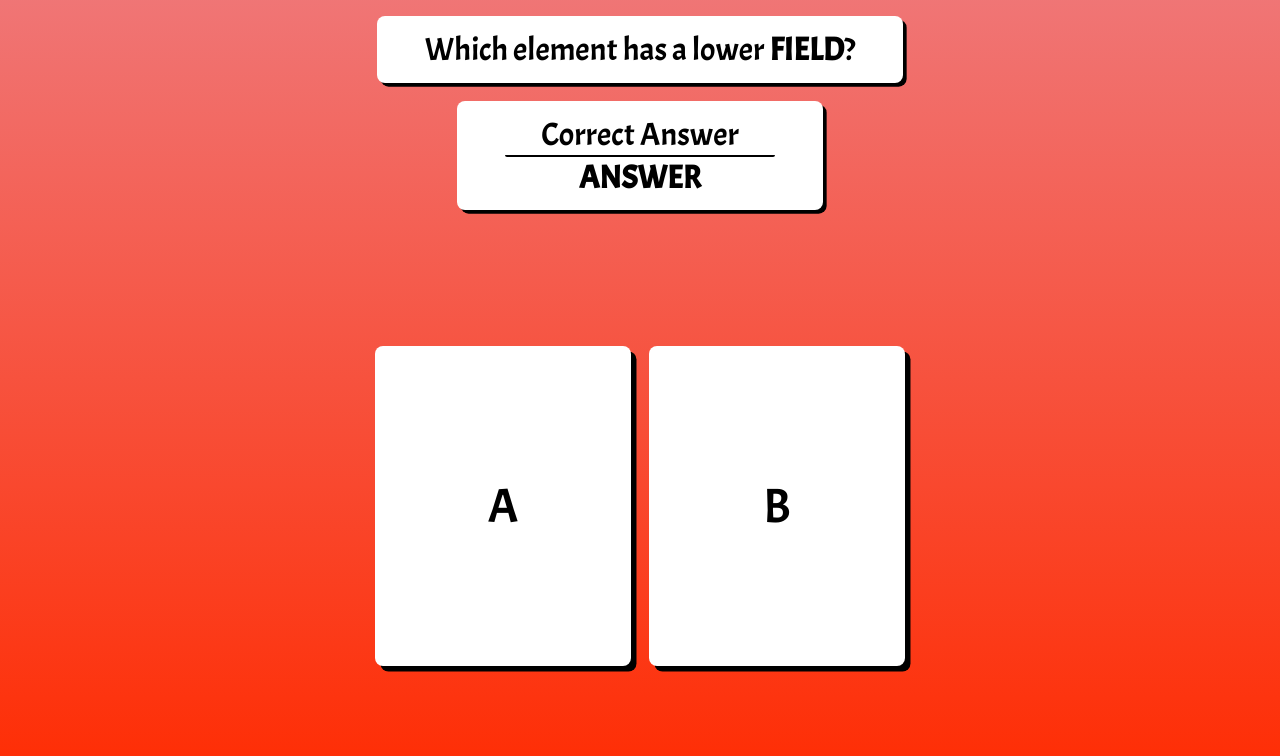
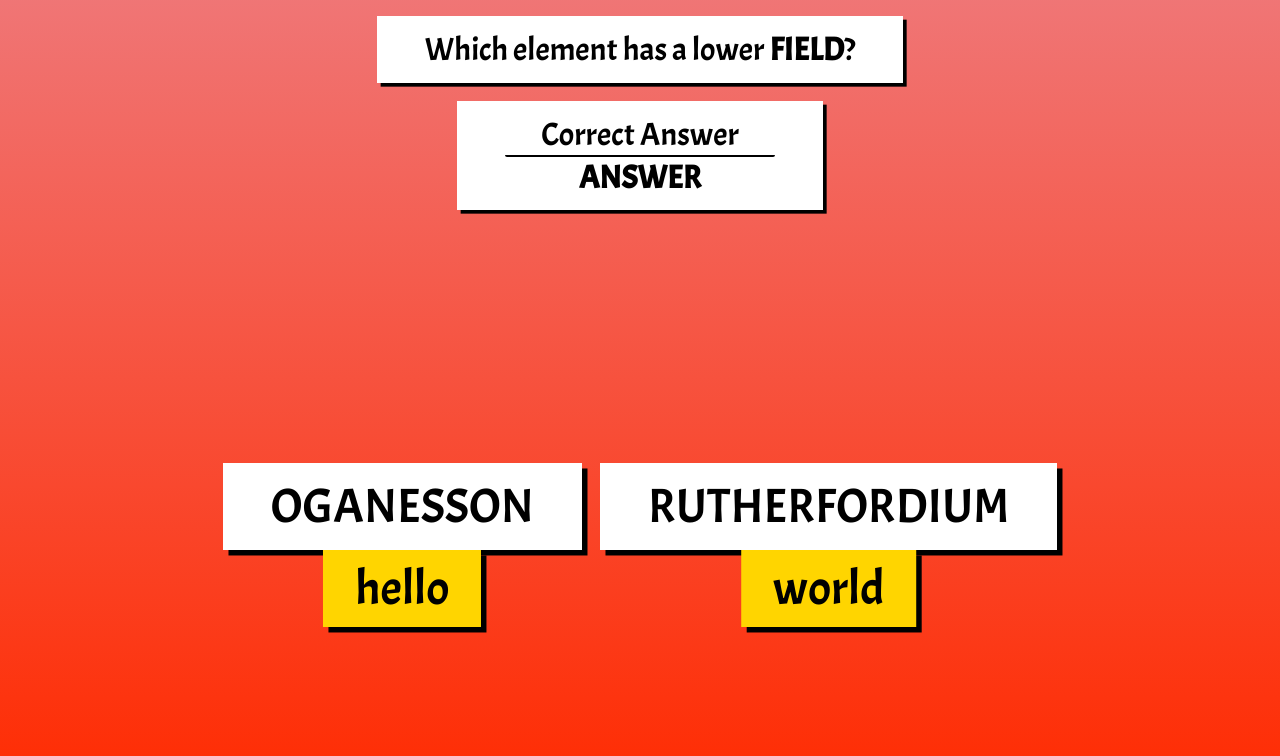
Before and after one commit to clikuki/periodic_table_quiz, a website with bundled scripts: page index.html in a window 1280 px wide. Built offline with nearby package versions, Linux system fonts and the light colour scheme.

Commit message:
fixed overflowing cards + added value msg below compare cards on screen finish

```diff
--- a/index.html
+++ b/index.html
@@ -197,8 +197,8 @@
 				</div>
 				<div class="container horizontal around input">
 					<!-- data-incorrect , data-correct -->
-					<button class="card" data-value="A">A</button>
-					<button class="card" data-value="B">B</button>
+					<button class="card" data-value="A">OGANESSON<span class="card" data-field-value>hello</span></button>
+					<button class="card" data-value="B">RUTHERFORDIUM<span class="card" data-field-value>world</span></button>
 				</div>
 			</section>
 		</div>
--- a/style.css
+++ b/style.css
@@ -9,6 +9,7 @@ body {
   font-style: normal;
 }
 
+/* || BACKGROUNDS */
 .backgrounds {
 	position: relative;
 }
@@ -58,6 +59,7 @@ body[data-result="INCORRECT"] .backgrounds .incorrect {
 	);
 }
 
+/* || CONTAINERS */
 .page-containers {
 	position: relative;
 	display: grid;
@@ -116,9 +118,9 @@ body[data-result="INCORRECT"] .backgrounds .incorrect {
 	gap: 3rem;
 	flex: 1;
 }
+
 :where([data-page="BOOLEAN"], [data-page="COMPARE"]) .input button {
-	width: 16rem;
-	height: 20rem;
+	position: relative;
 	font-size: 3rem;
 	transition: translate 300ms, opacity 1s;
 }
@@ -126,7 +128,20 @@ body[data-result="INCORRECT"] .backgrounds .incorrect {
 	translate: 0 -1rem;
 }
 :where([data-page="BOOLEAN"], [data-page="COMPARE"]) .input [data-incorrect] {
-	opacity: .5;
+	opacity: .8;
+}
+:where([data-page="BOOLEAN"], [data-page="COMPARE"]) .input [data-field-value] {
+	position: absolute;
+	top: 100%;
+	left: 50%;
+	translate: -50%;
+	padding: .5rem 2rem;
+	background-color: hsl(50, 100%, 50%);
+	transition: top 1s, opacity 1s;
+}
+[data-result="NORMAL"] :where([data-page="BOOLEAN"], [data-page="COMPARE"]) .input [data-field-value] {
+	top: 50%;
+	opacity: 0;
 }
 
 [data-page="COMPARE"] [data-comparison="LOWER"] .higher {
@@ -279,9 +294,8 @@ body[data-result="INCORRECT"] .backgrounds .incorrect {
 
 .card {
 	background-color: hsl(0, 100%, 100%);
-	border-radius: .5rem;
 	padding: .8rem 3rem;
-	box-shadow: .2ch .2ch 0;
+	box-shadow: .2ch .2ch 0 black;
 }
 
 button {
```
